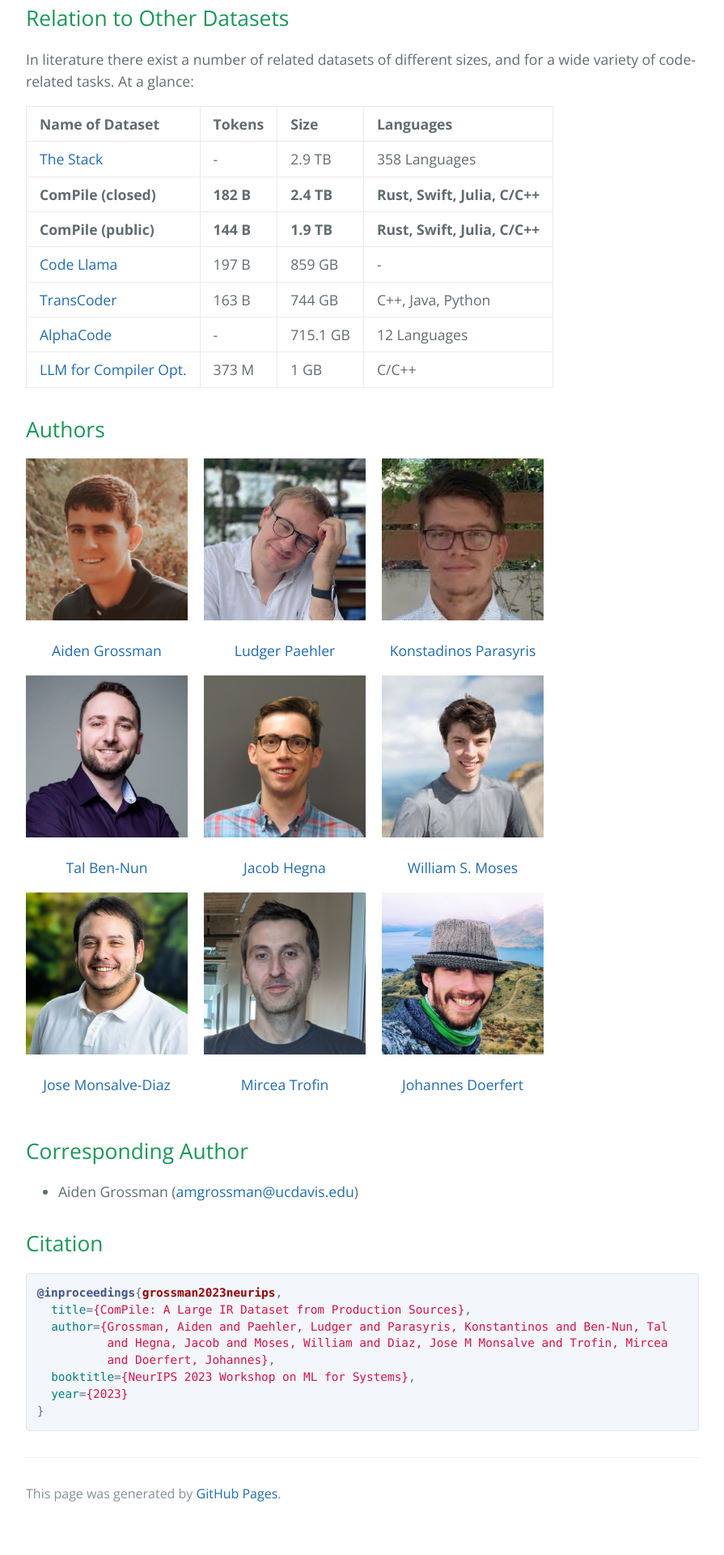
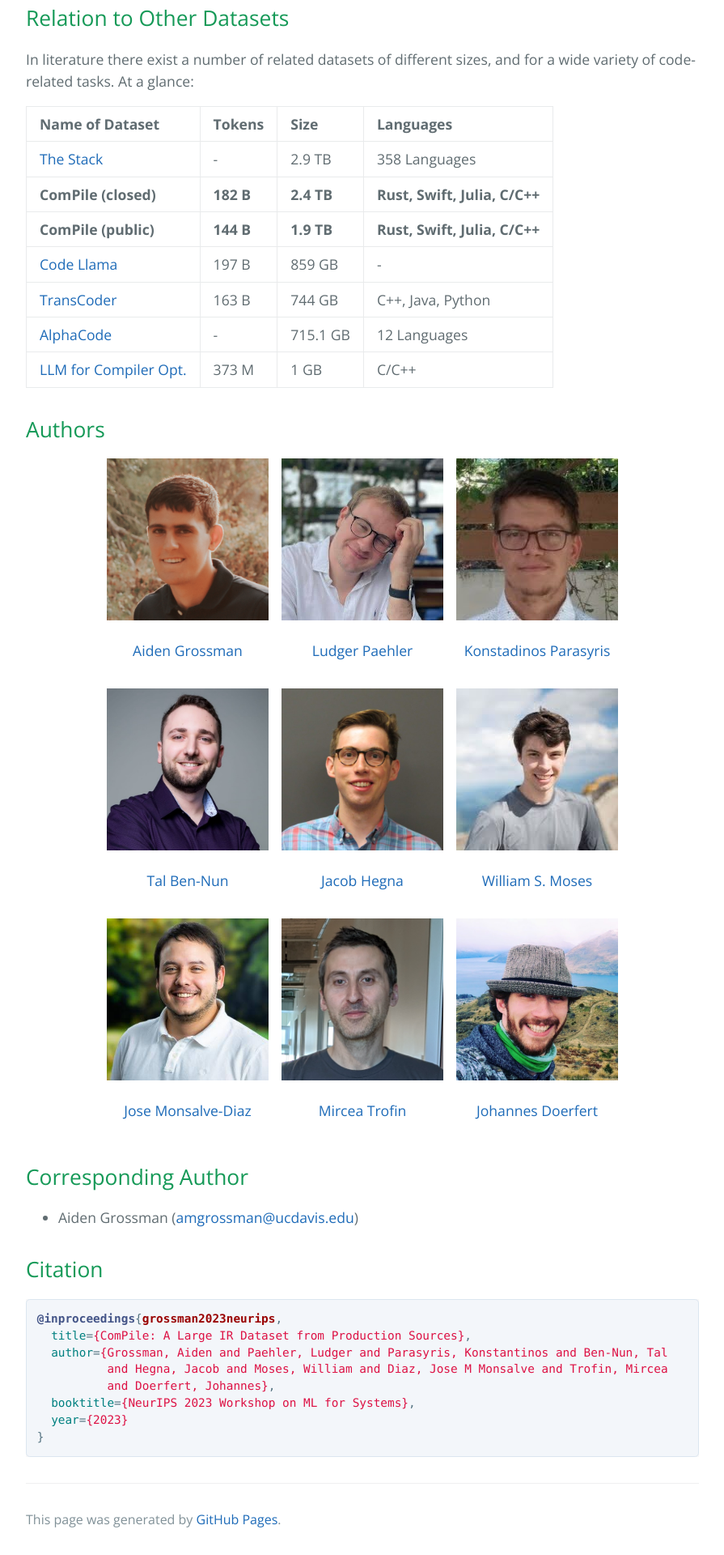
Before and after one commit to llvm-ml/ComPile, a Jekyll site: the page built from index.md, in a window 1280 px wide. Shown: the part 2500-4420 px from the top of the page at 81% size, without its empty margins (192-1087 px from the left). Built offline with Jekyll 4.4.1, drawn with Linux system fonts in a browser that asks for light colours; before the commit the page ends 4388 px from its top, so only the background shows below that.

Commit message:
[responsive site] Adding responsive behavior to pictures
This allows for an appropriate, centered responsive site

```diff
--- a/assets/css/style.scss
+++ b/assets/css/style.scss
@@ -2,3 +2,22 @@
 ---
 
 @import 'jekyll-theme-cayman';
+
+.cards {
+    max-width: 1200px;
+    margin: 0 auto;
+    display: grid;
+    gap: 1rem;
+}
+
+@media (min-width: 600px) {
+    .cards {
+        grid-template-columns: repeat(2, 1fr);
+    }
+
+    @media (min-width: 900px) {
+        .cards {
+            grid-template-columns: repeat(3, 1fr);
+        }
+    }
+}
--- a/index.md
+++ b/index.md
@@ -74,58 +74,45 @@ In literature there exist a number of related datasets of different sizes, and f
 
 ## Authors
 
-<div style="display:table">
-<div class="row1">
-    <center>
-    <div style="float:left;margin-right:20px;">
+<div style="display:table;margin: 0 auto;">
+<div class="cards">
+    <div class="card">
         <img src="grossman.png" height="200" width="200" alt="aiden" />
         <p style="text-align:center;"><a href="https://aidengrossman.com">Aiden Grossman</a></p>
     </div>
-    <div style="float:left;margin-right:20px;">
+    <div class="card">
         <img class="middle-img" src="paehler.jpg" height="200" width="200" alt="ludger" />
         <p style="text-align:center;"><a href="https://ludger.fyi">Ludger Paehler</a></p>
     </div>
-    <div style="float:left;margin-right:20px;">
+    <div class="card">
         <img src="parasyris.jpg" height="200" width="200" alt="stinos" />
         <p style="text-align:center;"><a href="https://www.linkedin.com/in/kostadinos-parasyris-3992b950">Konstadinos Parasyris</a></p>
     </div>
-    </center>
-</div>
-
-<div class="row2">
-    <center>
-    <div style="float:left;margin-right:20px;">
+    <div class="card">
         <img src="ben-nun.jpg" height="200" width="200" alt="tal" />
         <p style="text-align:center;"><a href="https://tbennun.github.io">Tal Ben-Nun</a></p>
     </div>
-    <div style="float:left;margin-right:20px;">
+    <div class="card">
         <img class="middle-img" src="hegna.png" height="200" width="200" alt="jacob" />
         <p style="text-align:center;"><a href="https://www.linkedin.com/in/jacob-hegna">Jacob Hegna</a></p>
     </div>
-    <div style="float:left;margin-right:20px;">
+    <div class="card">
         <img src="moses.jpg" height="200" width="200" alt="william" />
         <p style="text-align:center;"><a href="https://wsmoses.com/academic/">William S. Moses</a></p>
     </div>
-    </center>
-</div>
-
-<div class="row3">
-    <center>
-    <div style="float:left;margin-right:20px;">
+    <div class="card">
         <img src="monsalve-diaz.jpg" height="200" width="200" alt="jose" />
         <p style="text-align:center;"><a href="https://www.anl.gov/profile/jose-manuel-monsalve">Jose Monsalve-Diaz</a></p>
     </div>
-    <div style="float:left;margin-right:20px;">
+    <div class="card">
         <img class="middle-img" src="trofin.png" height="200" width="200" alt="mircea" />
         <p style="text-align:center;"><a href="https://research.google/people/mircea-trofin/">Mircea Trofin</a></p>
     </div>
-    <div style="float:left;margin-right:20px;">
+    <div class="card">
         <img src="doerfert.jpg" height="200" width="200" alt="johannes" />
         <p style="text-align:center;"><a href="https://people.llnl.gov/doerfert1">Johannes Doerfert</a></p>
     </div>
-    </center>
 </div>
-
 </div>
 
 ## Corresponding Author
```
